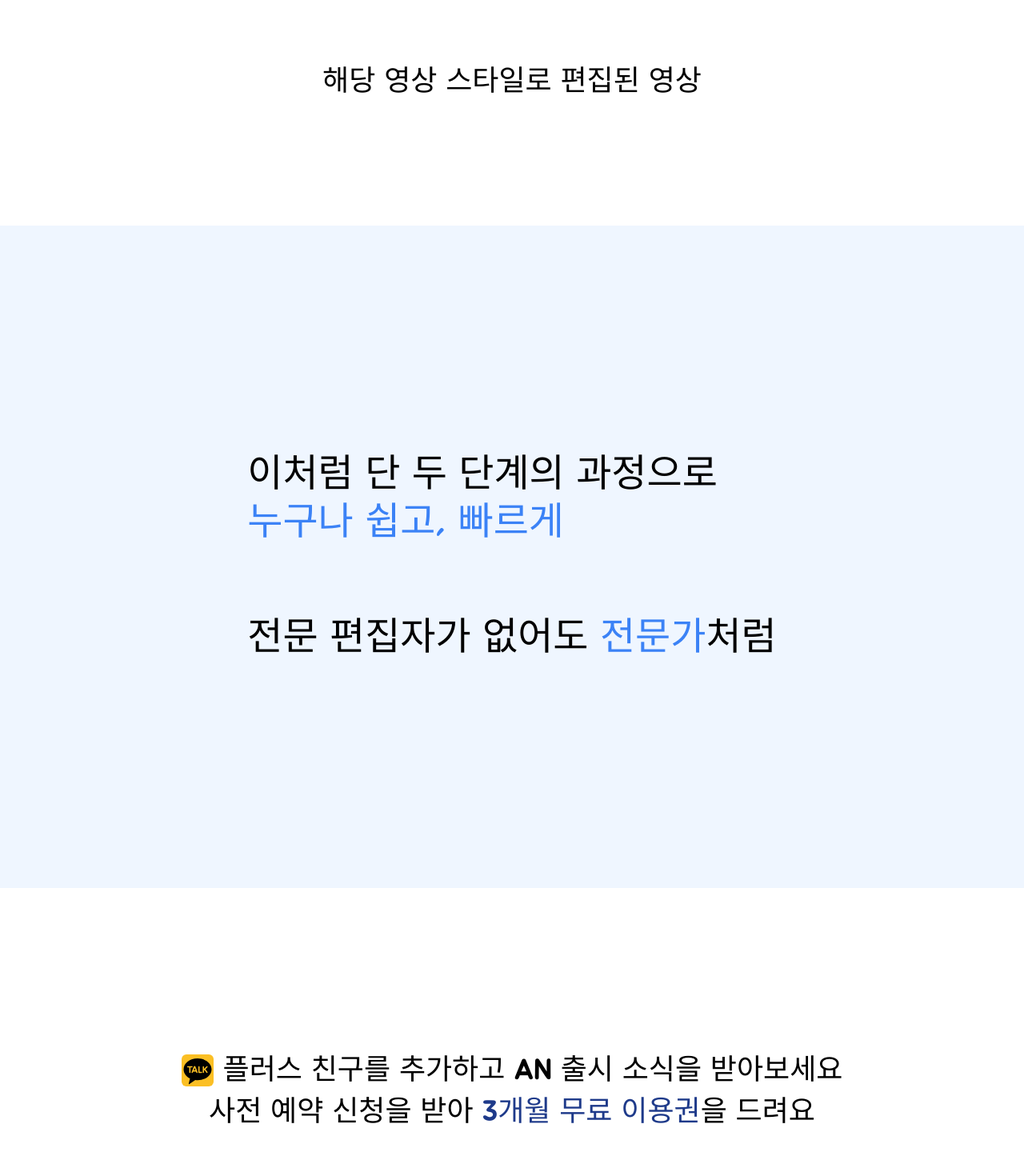
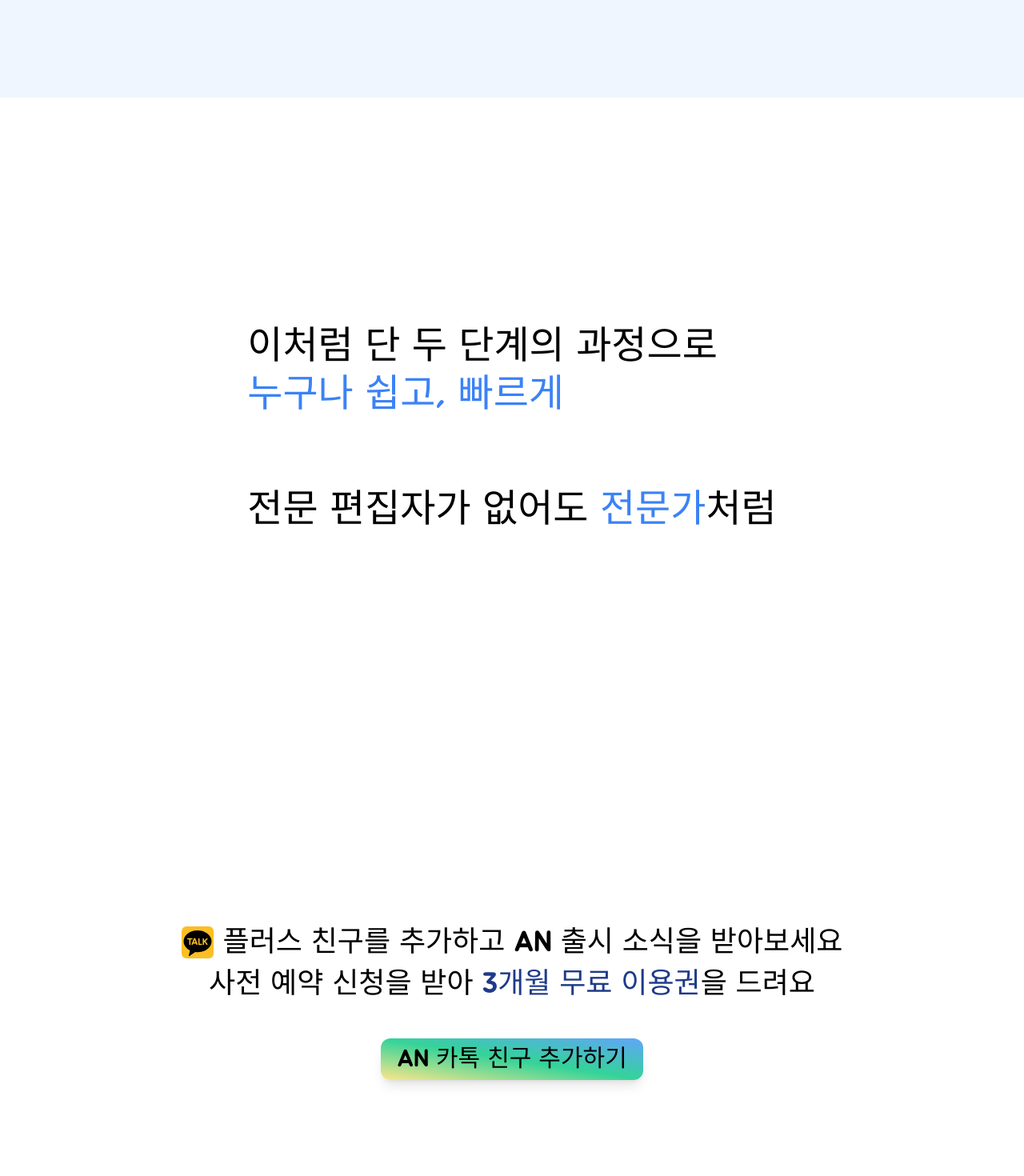
Before and after one commit to noaprost/an, a Next.js app: page / in a window 1280 px wide. Shown: the part 2880-4350 px from the top of the page at 80% size. Built offline with nearby package versions, Linux system fonts and the light colour scheme.

Commit message:
feat: 애니메이션 추가

```diff
--- a/src/components/AdForm.tsx
+++ b/src/components/AdForm.tsx
@@ -1,7 +1,24 @@
 "use client";
+import { useEffect, useState } from "react";
 import KakaoIcon from "./ui/KakaoIcon";
 
 export default function AdForm() {
+  const [scroll, setScroll] = useState(false);
+
+  useEffect(() => {
+    window.addEventListener("scroll", handleScroll);
+    return () => {
+      window.removeEventListener("scroll", handleScroll);
+    };
+  }, []);
+
+  const handleScroll = () => {
+    if (window.scrollY >= 3200) {
+      setScroll(true);
+    } else {
+      setScroll(false);
+    }
+  };
   const handleClick = (e: React.MouseEvent<HTMLElement, MouseEvent>) => {
     e.preventDefault();
     // 채널에 사용자를 추가
@@ -16,12 +33,14 @@ export default function AdForm() {
         사전 예약 신청을 받아{" "}
         <span className="text-blue-900">3개월 무료 이용권</span>을 드려요
       </p>
-      <button
-        className="bg-gradient-to-tr from-amber-200 via-emerald-400 to-blue-400 px-5 py-2 text-3xl rounded-xl mt-16 text-black outline-none hover:from-amber-300 hover:via-emerald-500 hover:to-blue-500 shadow-lg"
-        onClick={handleClick}
-      >
-        AN 카톡 친구 추가하기
-      </button>
+      <div className={`${scroll && " animate-wiggle"}`}>
+        <button
+          className="bg-gradient-to-tr from-amber-200 via-emerald-400 to-blue-400 px-5 py-2 text-3xl rounded-xl mt-12 text-black outline-none hover:from-amber-300 hover:via-emerald-500 hover:to-blue-500 shadow-lg active:opacity-70"
+          onClick={handleClick}
+        >
+          AN 카톡 친구 추가하기
+        </button>
+      </div>
     </section>
   );
 }
--- a/src/components/ImageInfo2.tsx
+++ b/src/components/ImageInfo2.tsx
@@ -4,8 +4,8 @@ import PlayIcon from "./ui/PlayIcon";
 
 export default function ImageInfo2() {
   return (
-    <section className="flex flex-col items-center gap-5 py-40">
-      <div className="">
+    <section className="flex flex-col items-center gap-5 pb-40 bg-blue-50">
+      <div>
         <Image
           src={SurpriseImage}
           alt="surprise face"
--- a/src/components/LastInfo.tsx
+++ b/src/components/LastInfo.tsx
@@ -1,10 +1,39 @@
+"use client";
+
+import { useEffect, useState } from "react";
+
 export default function LastInfo() {
+  const [scroll, setScroll] = useState(false);
+  const [scroll2, setScroll2] = useState(false);
+
+  useEffect(() => {
+    window.addEventListener("scroll", handleScroll);
+    return () => {
+      window.removeEventListener("scroll", handleScroll);
+    };
+  }, []);
+
+  const handleScroll = () => {
+    if (window.scrollY >= 2500) {
+      setScroll(true);
+    } else {
+      setScroll(false);
+    }
+
+    if (window.scrollY >= 2600) {
+      setScroll2(true);
+    } else {
+      setScroll2(false);
+    }
+  };
   return (
-    <section className="text-5xl flex flex-col items-center py-72 bg-blue-50">
+    <section className="text-5xl flex flex-col items-center py-72">
       <div>
-        <p>이처럼 단 두 단계의 과정으로</p>
-        <p className="mt-3 text-blue-500">누구나 쉽고, 빠르게</p>
-        <p className="mt-24">
+        <div className={`${scroll && "animate-fade-in-up"}`}>
+          <p>이처럼 단 두 단계의 과정으로</p>
+          <p className="mt-3 text-blue-500">누구나 쉽고, 빠르게</p>
+        </div>
+        <p className={`mt-24 ${scroll2 && "animate-fade-in-up"}`}>
           전문 편집자가 없어도 <span className="text-blue-500">전문가</span>처럼
         </p>
       </div>
--- a/src/components/MainInfo.tsx
+++ b/src/components/MainInfo.tsx
@@ -5,10 +5,10 @@ import YoutubeIcon from "@/components/ui/YoutubeIcon";
 export default function MainInfo() {
   return (
     <section className="flex flex-col items-center gap-20 py-40 bg-blue-50">
-      <p className="font-bold text-7xl">
+      <p className="font-bold text-7xl animate-fade-in">
         AI 영상 편집 서비스 <span className="text-blue-600">AN</span>
       </p>
-      <div className="text-5xl">
+      <div className="text-5xl animate-fade-in">
         <div className="flex gap-20 ml-10 mb-4">
           <YoutubeIcon />
           <TicTokImage />
--- a/src/components/SubInfo.tsx
+++ b/src/components/SubInfo.tsx
@@ -1,11 +1,39 @@
+"use client";
 import Image from "next/image";
 import User1 from "../../public/images/user1.png";
 import User2 from "../../public/images/user2.png";
+import { useEffect, useState } from "react";
 
 export default function SubInfo() {
+  const [scroll, setScroll] = useState(false);
+  const [scroll2, setScroll2] = useState(false);
+
+  useEffect(() => {
+    window.addEventListener("scroll", handleScroll);
+    return () => {
+      window.removeEventListener("scroll", handleScroll);
+    };
+  }, []);
+
+  const handleScroll = () => {
+    if (window.scrollY >= 250) {
+      setScroll(true);
+    } else {
+      setScroll(false);
+    }
+    if (window.scrollY >= 500) {
+      setScroll2(true);
+    } else {
+      setScroll2(false);
+    }
+  };
   return (
     <section className="mt-48 flex flex-col gap-20 px-8">
-      <div className="flex justify-between px-44 items-center">
+      <div
+        className={`flex justify-between px-44 items-center ${
+          scroll && "animate-fade-in-up"
+        }`}
+      >
         <div className="flex flex-col gap-2">
           <p className="text-4xl">
             <span className="text-blue-500">AN</span>은 학습된 AI 모델을
@@ -21,7 +49,11 @@ export default function SubInfo() {
         />
       </div>
 
-      <div className="flex justify-between px-44 items-center">
+      <div
+        className={`flex justify-between px-44 items-center ${
+          scroll2 && "animate-fade-in-up"
+        }`}
+      >
         <Image
           src={User1}
           alt="pro user"
--- a/tailwind.config.ts
+++ b/tailwind.config.ts
@@ -8,10 +8,38 @@ const config: Config = {
   ],
   theme: {
     extend: {
-      backgroundImage: {
-        "gradient-radial": "radial-gradient(var(--tw-gradient-stops))",
-        "gradient-conic":
-          "conic-gradient(from 180deg at 50% 50%, var(--tw-gradient-stops))",
+      keyframes: {
+        "fade-in-up": {
+          "0%": {
+            opacity: "0",
+            transform: "translateY(30px)",
+          },
+          "100%": {
+            opacity: "1",
+            transform: "translateY(0)",
+          },
+        },
+        "fade-in": {
+          "0%": {
+            opacity: "0",
+          },
+          "100%": {
+            opacity: "1",
+          },
+        },
+        wiggle: {
+          "0%, 100%": {
+            transform: "rotate(-2deg)",
+          },
+          "50%": {
+            transform: "rotate(2deg)",
+          },
+        },
+      },
+      animation: {
+        "fade-in-up": "fade-in-up 1s ease-in",
+        wiggle: "wiggle 0.5s ease-in-out infinite",
+        "fade-in": "fade-in 1s ease-in",
       },
     },
   },
```
